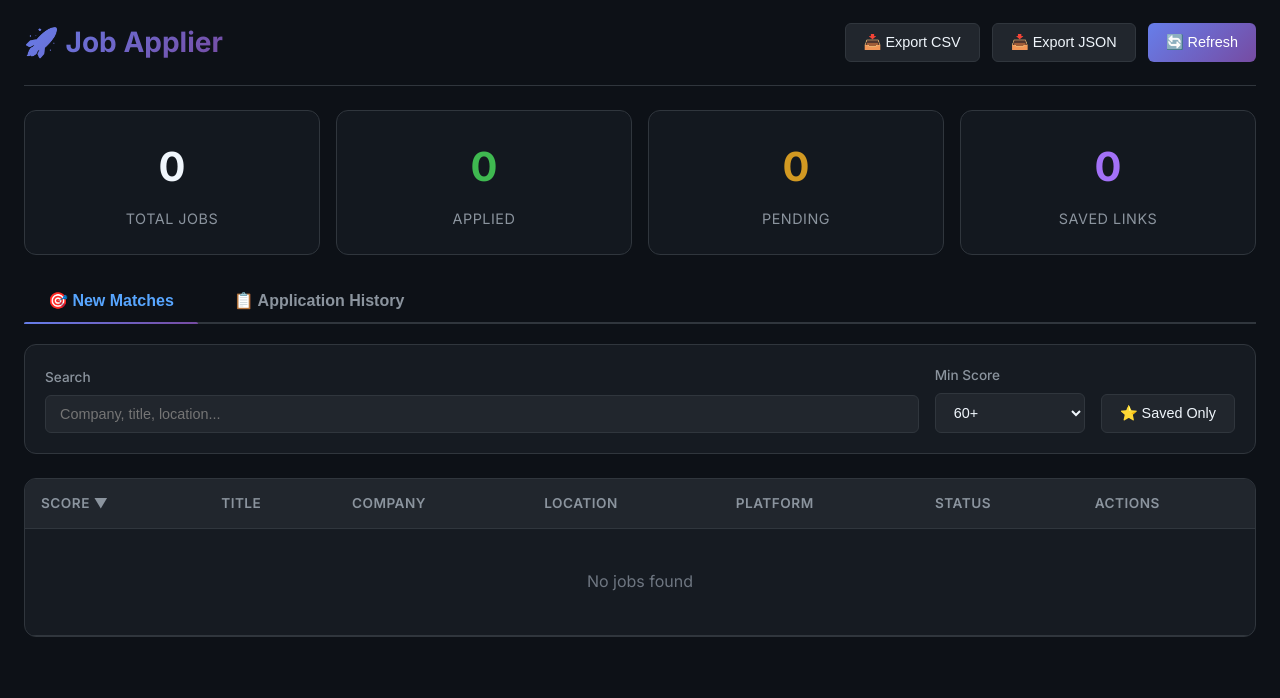
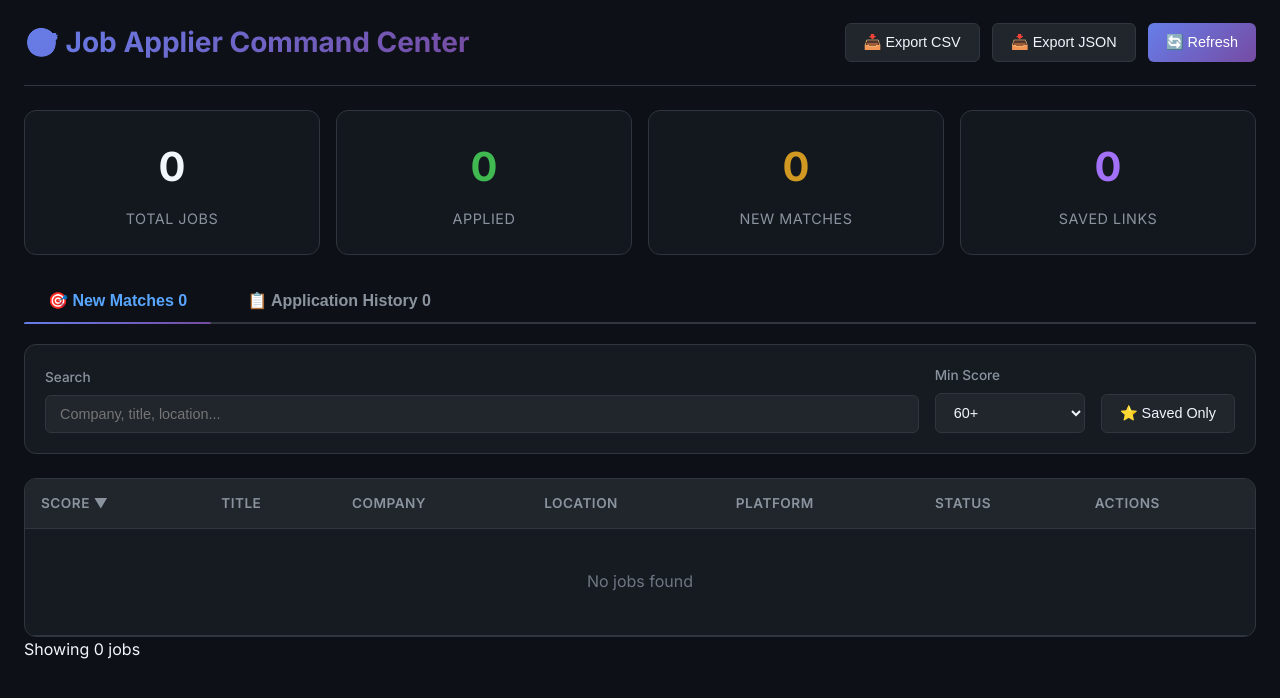
Before and after one commit to RealRedbaron07/JobApplier, a Flask app: page / in a window 1280 px wide. Shown: the top 698 px of the page. Run offline with Flask 3, Linux system fonts and the light colour scheme; data that the repository does not hold is empty.

Commit message:
Update index.html with new layout

```diff
--- a/dashboard/templates/index.html
+++ b/dashboard/templates/index.html
@@ -3,7 +3,7 @@
 <head>
     <meta charset="UTF-8">
     <meta name="viewport" content="width=device-width, initial-scale=1.0">
-    <title>Job Applier Dashboard</title>
+    <title>Job Applier Command Center</title>
     <link rel="stylesheet" href="/static/css/style.css">
     <link rel="preconnect" href="https://fonts.googleapis.com">
     <link href="https://fonts.googleapis.com/css2?family=Inter:wght@400;500;600;700&display=swap" rel="stylesheet">
@@ -13,11 +13,11 @@
         <!-- Header -->
         <header class="header">
             <div class="header-content">
-                <h1 class="logo">🚀 Job Applier</h1>
+                <h1 class="logo">🎯 Job Applier Command Center</h1>
                 <div class="header-actions">
                     <button class="btn btn-secondary" onclick="exportJobs('csv')">📥 Export CSV</button>
                     <button class="btn btn-secondary" onclick="exportJobs('json')">📥 Export JSON</button>
-                    <button class="btn btn-primary" onclick="window.location.reload()">🔄 Refresh</button>
+                    <button class="btn btn-primary" onclick="refreshDashboard()">🔄 Refresh</button>
                 </div>
             </div>
         </header>
@@ -35,7 +35,7 @@
                 </div>
                 <div class="stat-card stat-warning" id="stat-pending">
                     <div class="stat-value">-</div>
-                    <div class="stat-label">Pending</div>
+                    <div class="stat-label">New Matches</div>
                 </div>
                 <div class="stat-card stat-info" id="stat-saved">
                     <div class="stat-value">-</div>
@@ -44,11 +44,17 @@
             </div>
         </section>
 
-        <!-- Tabs -->
+        <!-- Tabs - Command Center View -->
         <section class="tabs-section">
             <div class="tabs">
-                <button class="tab-btn active" onclick="switchTab('new-matches')">🎯 New Matches</button>
-                <button class="tab-btn" onclick="switchTab('history')">📋 Application History</button>
+                <button class="tab-btn active" data-tab="new" onclick="switchTab('new')">
+                    🎯 New Matches
+                    <span class="tab-badge" id="badge-new">0</span>
+                </button>
+                <button class="tab-btn" data-tab="history" onclick="switchTab('history')">
+                    📋 Application History
+                    <span class="tab-badge" id="badge-history">0</span>
+                </button>
             </div>
         </section>
 
@@ -70,7 +76,7 @@
                 </div>
                 <div class="filter-group">
                     <label>&nbsp;</label>
-                    <button class="btn btn-secondary" onclick="showSavedOnly()">⭐ Saved Only</button>
+                    <button class="btn btn-secondary" id="btn-saved-only" onclick="toggleSavedOnly()">⭐ Saved Only</button>
                 </div>
             </div>
         </section>
@@ -81,9 +87,15 @@
                 <table class="jobs-table">
                     <thead>
                         <tr>
-                            <th class="sortable" data-sort="match_score" onclick="sortBy('match_score')">Score ▼</th>
-                            <th class="sortable" data-sort="title" onclick="sortBy('title')">Title</th>
-                            <th class="sortable" data-sort="company" onclick="sortBy('company')">Company</th>
+                            <th class="sortable" data-sort="match_score" onclick="sortBy('match_score')">
+                                Score <span class="sort-arrow" id="sort-match_score">▼</span>
+                            </th>
+                            <th class="sortable" data-sort="title" onclick="sortBy('title')">
+                                Title <span class="sort-arrow" id="sort-title"></span>
+                            </th>
+                            <th class="sortable" data-sort="company" onclick="sortBy('company')">
+                                Company <span class="sort-arrow" id="sort-company"></span>
+                            </th>
                             <th>Location</th>
                             <th>Platform</th>
                             <th>Status</th>
@@ -95,17 +107,23 @@
                     </tbody>
                 </table>
             </div>
+            <div class="table-info" id="table-info">
+                Showing 0 jobs
+            </div>
         </section>
 
         <!-- Materials Modal -->
         <div class="modal" id="materials-modal">
-            <div class="modal-content">
+            <div class="modal-content modal-wide">
                 <div class="modal-header">
-                    <h2 id="materials-modal-title">Application Materials</h2>
+                    <h2 id="materials-modal-title">📄 Application Materials</h2>
                     <button class="modal-close" onclick="closeMaterialsModal()">&times;</button>
                 </div>
                 <div class="modal-body" id="materials-modal-body">
                     <!-- Populated by JavaScript -->
+                </div>
+                <div class="modal-footer">
+                    <button class="btn btn-secondary" onclick="closeMaterialsModal()">Close</button>
                 </div>
             </div>
         </div>
```
